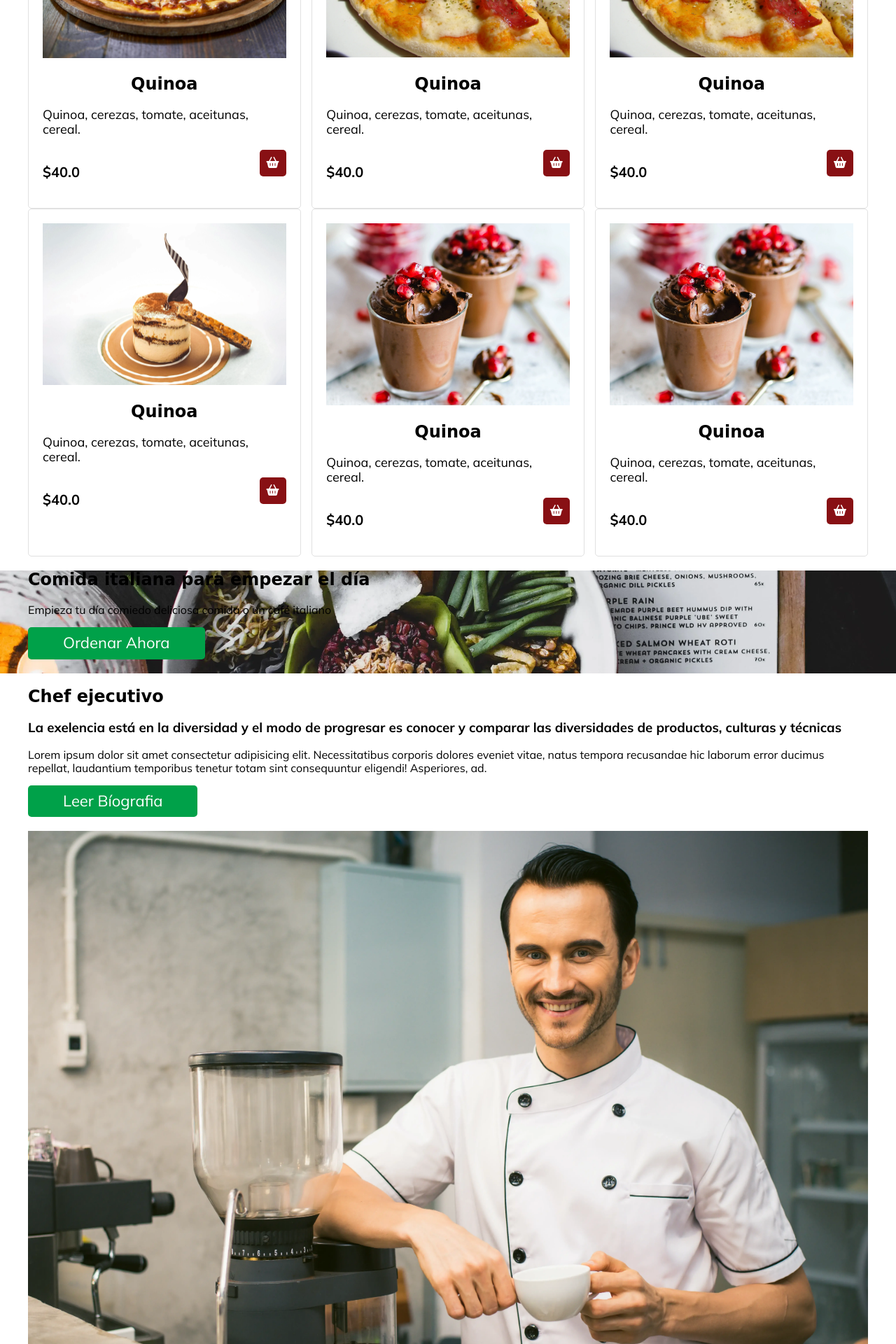
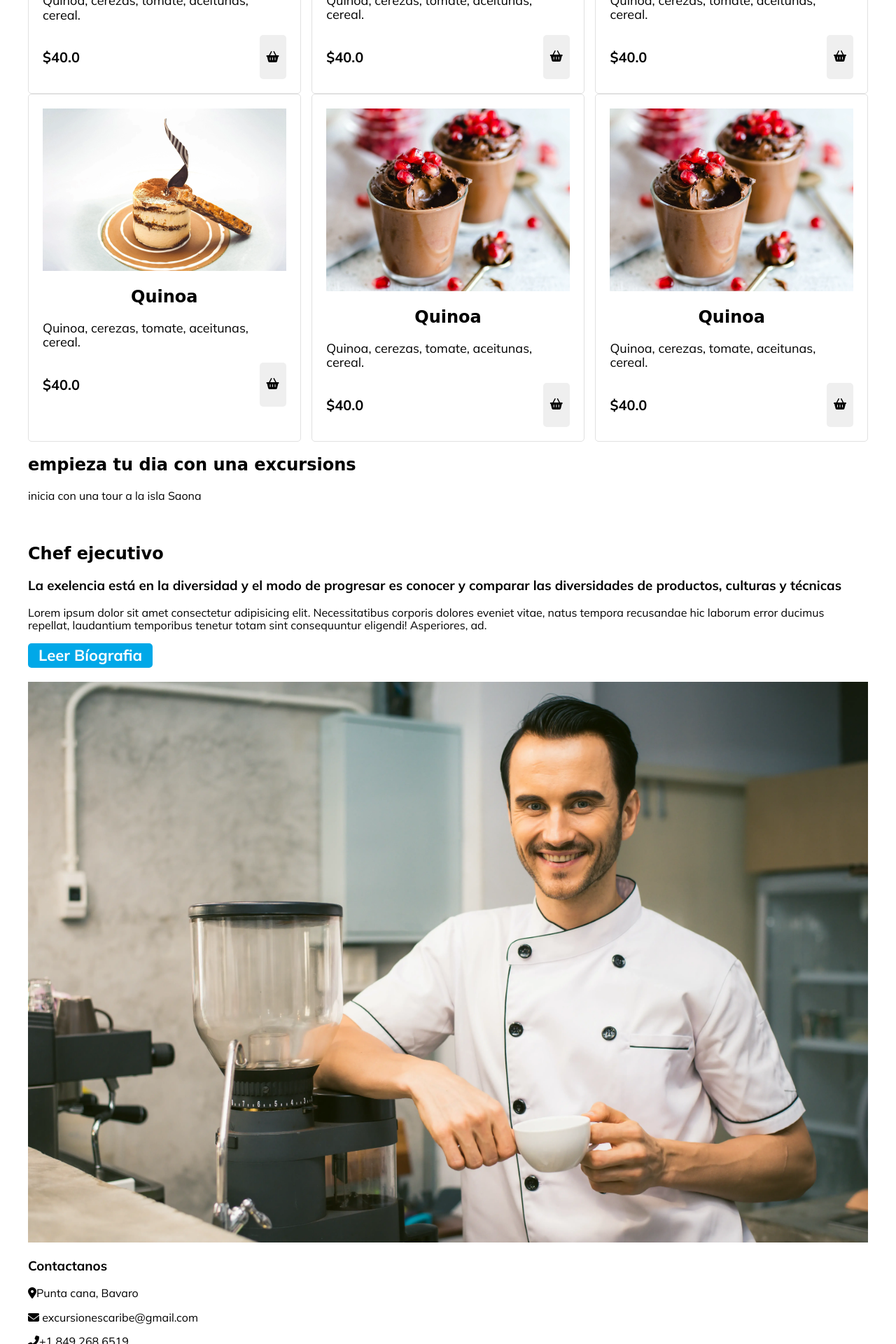
Before and after one commit to RafaelJCR/WebTour, a PHP site: page / in a window 1280 px wide. Shown: the part 3760-5680 px from the top of the page at 70% size. Run offline with PHP 8.4, Linux system fonts and the light colour scheme; some libraries are stand-ins or nearby versions; some web fonts are replaced.

Commit message:
cambie el CSS para Obtener mejores colores y mejorar algunas cosas del front-end

```diff
--- a/css/estilos.css
+++ b/css/estilos.css
@@ -1,7 +1,7 @@
 :root {
-    --verde: #00A149;
+    --azul: #00A8E8;
     --blanco: #fff;
-    --rojo: #881014;
+    --rojo: #00A8E8;
     --oscuro: #000;
     --titulos: 'Arima Madurai', cursive;
     --parrafos: 'Mulish', sans-serif;
@@ -40,8 +40,8 @@ img {
     max-width: 100%;
 }
 
-.verde {
-    color: var(--verde);
+.azul {
+    color: var(--azul);
 }
 
 .rojo {
@@ -124,16 +124,23 @@ img {
     margin-bottom: 2rem;
 }
 
-.btn-verde {
-    background-color: var(--verde);
+.btn-azul {
+    background-color: #00A8E8; /* Azul oceánico */
     border: none;
     display: inline-block;
     margin-bottom: 2rem;
     font-family: var(--parrafos);
+    color: #FFFFFF; /* Texto blanco para contraste */
+    padding: 0.5rem 1.5rem;
+    border-radius: 5px;
+    text-align: center;
+    font-weight: bold;
+    cursor: pointer;
+    transition: background-color 0.3s ease;
 }
 
-.btn-verde:hover {
-    background-color: var(--rojo);
+.btn-azul:hover {
+    background-color: #0077B6; /* Azul más oscuro para hover */
 }
 
 /* Encabezado */
@@ -178,7 +185,7 @@ img {
 }
 
 .navegacion a:nth-child(odd):hover {
-    color: var(--verde);
+    color: var(--azul);
 }
 
 .navegacion a:first-of-type {
@@ -269,7 +276,7 @@ video {
 
 .texto-nosotros .bienvenida {
     font-size: 4rem;
-    color: var(--verde);
+    color: var(--rojo); /* Aquí se cambia el color */
     text-align: center;
 }
 
@@ -389,16 +396,4 @@ video {
     padding: 1rem;
     border-radius: 5px;
     border: none;
-    background-color: var(--rojo);
-    color: var(--blanco);
-    height: 3.8rem;
-}
-
-.separador {
-    background-image: url('../assets/img/ensalada.webp');
-    background-size: cover;
-    background-position: center center;
-    background-repeat: no-repeat;
-    position: relative;
-    z-index: 2;
-}
+    background-color
--- a/index.html
+++ b/index.html
@@ -20,8 +20,8 @@
         <div class="contenedor-navegacion">
             <div class="contenido-navegacion contenedor">
                 <div class="logo">
-                    <h2>
-                        <span style="color: #FFFFFF;">excursiones </span>
+                    <h2 style="white-space: nowrap;">
+                        <span style="color: #FFFFFF;">excursiones</span>
                         <span style="color: #0033A0;">car</span>
                         <span style="color: #FFFFFF;">ibe</span>
                         <span style="color: #D50032;">ños</span>
@@ -43,11 +43,11 @@
         <div class="contenido-header">
             <div class="contenedor-encabezado">
                 <div class="texto-encabezado">
-                    <h2>Accoglienza!</h2>
-                    <a href="#" class="btn bordes">Il nostro menú</a>
+                    <h2>¡Bienvenidos!</h2>
+                    <a href="#" class="btn bordes">Il mostrar menú</a>
                 </div>
                 <video autoplay loop muted>
-                    <!-- <source src="assets/img/5vt.mp4"> -->
+                <source src="assets/img/videopagina1 (1) (1) (1).mp4">
                 </video>
             </div>
         </div>
@@ -57,8 +57,8 @@
         <div class="texto-nosotros">
             <p class="bienvenida">Bienvenido a!</p>
             <h1>Excursiones Caribe</h1>
-            <p>  Excursiones Cabreza es una empresa líder en la organización de tours y actividades turísticas en la República Dominicana. Ofrecemos experiencias inolvidables para todos los gustos, desde visitas a las paradisíacas islas Saona y Catalina, con sus playas de arena blanca y aguas cristalinas, hasta emocionantes excursiones a la hermosa península de Samaná. En Samaná, podrás explorar sus exuberantes paisajes, impresionantes cascadas como El Limón, y disfrutar de su rica biodiversidad. Además, contamos con excursiones de buceo en los vibrantes arrecifes de coral de Saona y Catalina, para que descubras la fascinante vida marina del Caribe. Nuestro equipo de guías expertos te acompañará en cada paso del camino, brindándote un servicio personalizado y seguro, asegurando que vivas momentos memorables en un paraíso tropical. ¡Con Excursiones Cabreza, cada día es una nueva aventura! </p>
-            <a href="#" class="btn btn-rojo">Contactar</a>
+            <p> Descubre el paraíso con Excursiones Cabreza. Te llevamos a las impresionantes islas Saona y Catalina, donde playas de arena blanca, aguas cristalinas y vibrantes arrecifes de coral te esperan. Disfruta de experiencias únicas de buceo y relajación, acompañado por guías expertos que harán de tu visita un recuerdo inolvidable. ¡El Caribe te llama! </p>
+            <a href="#" class=" btn-azul">Contactar</a>
         </div>
         <div class="imagenes-nosotros">
             <div class="imagen1">
@@ -72,13 +72,13 @@
     </div>
 
     <section class="menu contenedor">
-        <h2 class="texto-platillos">Platillos populares</h2>
+        <h2 class="texto-platillos">Excursiones populares</h2>
         <div class="botones-platillos">
-            <button class="todos btn" style="background-color: #0077B6; color: white;">All</button>
-<button class="ensaladas btn" style="background-color: #0077B6; color: white;">Tours</button>
-<button class="pasta btn" style="background-color: #0077B6; color: white;">Buceo</button>
-<button class="pizza btn" style="background-color: #0077B6; color: white;">Buggys</button>
-<button class="postres btn" style="background-color: #0077B6; color: white;">Shopping</button>
+            <button class="todos btn" style="background-color: #00A8E8; color: white;">All</button>
+<button class="ensaladas btn" style="background-color: #00A8E8; color: white;">Tours</button>
+<button class="pasta btn" style="background-color: #00A8E8; color: white;">Buceo</button>
+<button class="pizza btn" style="background-color: #00A8E8; color: white;">Buggys</button>
+<button class="postres btn" style="background-color: #00A8E8; color: white;">Shopping</button>
         </div>
 
 
@@ -87,7 +87,7 @@
 <head>
     <meta charset="UTF-8">
     <meta name="viewport" content="width=device-width, initial-scale=1.0">
-    <title>Detalle del Platillo</title>
+    <title>Detalle de Excursiones</title>
     <link rel="stylesheet" href="css/estilos.css">
 </head>
 <body>
@@ -118,7 +118,7 @@
         <div class="platillos">
     <div class="platillo"
          data-imagen="assets/img/ensalada.webp"
-         data-titulo="Ensalada de Quinoa"
+         data-titulo="Excursion Saona"
          data-descripcion="Quinoa, cerezas, tomate, aceitunas, cereal.">
         <img src="assets/img/ensalada.webp" alt="ensalada">
         <h2>Quinoa</h2>
@@ -249,9 +249,9 @@
 
     <div class="separador">
         <div class="contenido-separador contenedor">
-            <h2>Comida italiana para empezar el día</h2>
-            <p>Empieza tu día comiedo deliciosa comida o un café italiano</p>
-            <a href="#" class="btn btn-verde">Ordenar ahora</a>
+            <h2>empieza tu dia con una excursions</h2>
+            <p>inicia con una tour a la isla Saona</p>
+            <a href="#" class="btn btn-azul;">Ordenar ahora</a>
         </div>
     </div>
 
@@ -268,7 +268,7 @@
                     natus tempora recusandae hic laborum error ducimus repellat, laudantium temporibus tenetur totam
                     sint
                     consequuntur eligendi! Asperiores, ad.</p>
-                <a href="#" class="btn btn-verde">Leer Bíografia</a>
+                <a href="#" class="btn btn-azul">Leer Bíografia</a>
             </div>
             <div class="imagen-chef">
                 <img data-src="/assets/img/chef.webp" alt="fotografia del chef">
@@ -280,9 +280,9 @@
 
         <div class="informacion-contacto">
             <h3>Contactanos</h3>
-            <p><i class="fas fa-map-marker-alt"></i>23. Roma Italia 75012</p>
-            <p><i class="fas fa-envelope"></i> luca@turilli.it</p>
-            <p><i class="fas fa-phone-alt"></i>+31123410921</p>
+            <p><i class="fas fa-map-marker-alt"></i>Punta cana, Bavaro</p>
+            <p><i class="fas fa-envelope"></i> excursionescaribe@gmail.com</p>
+            <p><i class="fas fa-phone-alt"></i>+1 849 268 6519</p>
             <div class="redes-sociales">
                 <i class="fab fa-facebook-square"></i>
                 <i class="fab fa-twitter-square"></i>
@@ -305,14 +305,14 @@
             </div>
             <div class="input-formulario">
                 <label for="telefono">Teléfono</label>
-                <input type="tel" placeholder="+90 543 779 9410" id="telefono">
+                <input type="tel" placeholder="+1 849 268 6519" id="telefono">
             </div>
             <div class="input-formulario">
                 <label for="mensaje">Mensaje</label>
                 <textarea></textarea>
             </div>
             <div class="btn-formulario">
-                <input type="submit" class="btn btn-verde" value="Enviar">
+                <input type="submit" class="btn btn-azul" value="Enviar">
             </div>
 
         </form>
@@ -321,16 +321,16 @@
         <div class="contenedor-piepagina contenedor">
             <div class="info">
                 <h3>Dirección</h3>
-                <p>23.Roma Italia 75012</p>
+                <p>Bavaro punta cana</p>
             </div>
             <div class="info">
                 <h3>Días especiales</h3>
-                <p>Sabados y Jueves 7am - 11pm</p>
-                <p>+3123410921</p>
+                <p>Sabados y Domingo 6am - 2pm</p>
+                <p>+1 849-268-6519</p>
             </div>
             <div class="info">
                 <h3>Horarios</h3>
-                <p>Lunes - Domingo 7am - 11pm</p>
+                <p>Lunes - Domingo 6am - 8pm</p>
                 <div class="redes-sociales redes-pie">
                     <i class="fab fa-facebook-square"></i>
                     <i class="fab fa-twitter-square"></i>
@@ -341,40 +341,11 @@
                 <h3>Noticias</h3>
                 <p>suscribete para recibir más noticias</p>
                 <input type="email" placeholder="Tu correo">
-                <input type="submit" class="btn btn-verde" value="Suscribirse">
+                <input type="submit" class="btn btn-azul" value="Suscribirse">
             </div>
         </div>
     </div>
 
-
-
-
-    <div class="platillos">
-        <div class="platillo">
-            <a href="ensalada.html">
-                <img src="images/ensalada.jpg" alt="Ensalada de Quinoa">
-            </a>
-            <h2>Ensalada de Quinoa</h2>
-            <p>Quinoa, cerezas, tomate, aceitunas, cereal.</p>
-        </div>
-        <div class="platillo">
-            <a href="pasta.html">
-                <img src="images/pasta.jpg" alt="Pasta al Pesto">
-            </a>
-            <h2>Pasta al Pesto</h2>
-            <p>Pasta con salsa pesto, piñones, albahaca, parmesano.</p>
-        </div>
-        <div class="platillo">
-            <a href="pizza.html">
-                <img src="images/pizza.jpg" alt="Pizza Margherita">
-            </a>
-            <h2>Pizza Margherita</h2>
-            <p>Masa fina, tomate, mozzarella, albahaca.</p>
-        </div>
-    </div>
-    <footer class="footer">
-        <p>Todos los derechos reservados &copy; 2021 Risotrante Turilli, desarrollado por Azael</p>
-    </footer>
     <script src="js/app.js"></script>
 
 </body>
```
Also changed, not shown: assets/img/ballena.jpeg (added), 1 other file.
